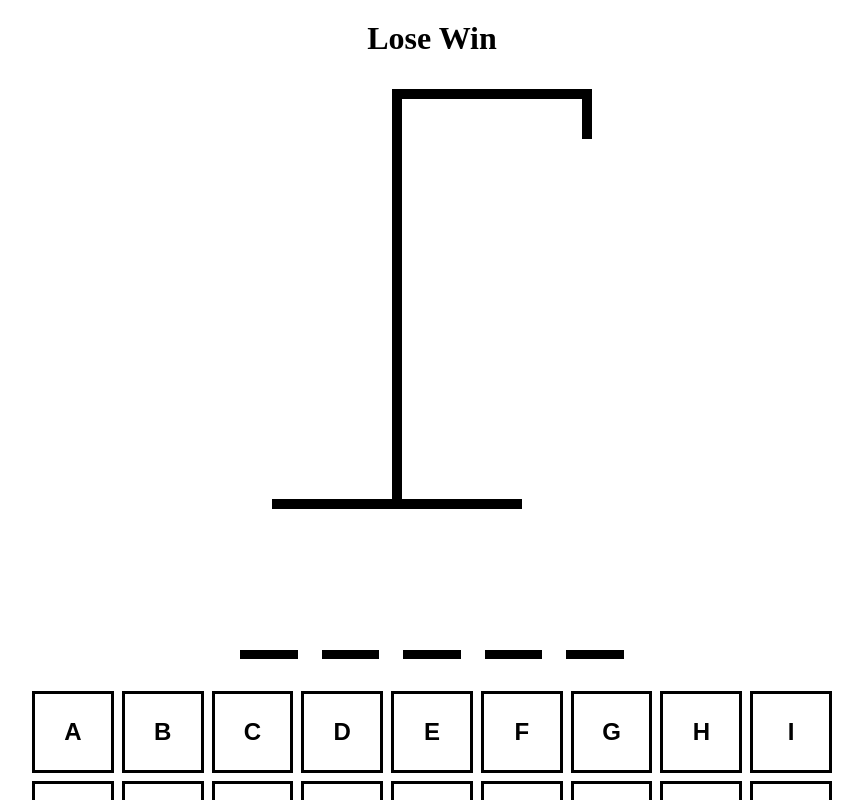
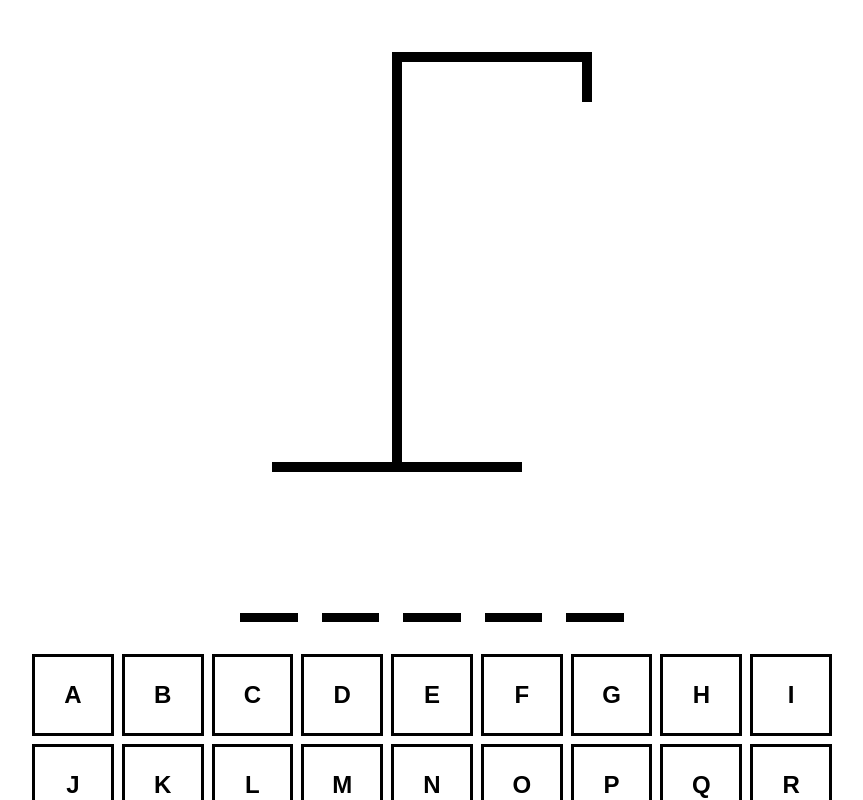
Before and after one commit to OsamaaSayed/Hangman-Game, a React (Vite) app: page / in a window 1280 px wide. Shown: the top 800 px of the page, without its empty margins (208-1071 px from the left). Built offline with nearby package versions, Linux system fonts and the light colour scheme.

Commit message:
🔥 Added Win/Lose Logic

```diff
--- a/src/App.tsx
+++ b/src/App.tsx
@@ -14,7 +14,6 @@ function App() {
   });
   const [guessedLetters, setGuessedLetters] = useState<string[]>([]);
 
-
   const incorrectLetters = guessedLetters.filter(
     (letter) => !wordToGuess.includes(letter)
   );
@@ -23,13 +22,18 @@ function App() {
     wordToGuess.includes(letter)
   );
 
+  const isLoser = incorrectLetters.length >= 6;
+  const isWinner = wordToGuess
+    .split("")
+    .every((letter) => guessedLetters.includes(letter));
+
   const addGuessedLetter = useCallback(
     (letter: string) => {
-      if (guessedLetters.includes(letter)) return;
+      if (guessedLetters.includes(letter) || isLoser || isWinner) return;
 
       setGuessedLetters((prevLetters) => [...prevLetters, letter]);
     },
-    [guessedLetters]
+    [guessedLetters, isLoser, isWinner]
   );
 
   useEffect(() => {
@@ -48,18 +52,25 @@ function App() {
     };
   }, [guessedLetters]);
 
-  console.log("parent render");
+  console.log("wordToGuess", wordToGuess);
+  console.log("guessedLetters", guessedLetters);
+  console.log("correctLetters", correctLetters);
+  console.log("incorrectLetters", incorrectLetters);
 
   return (
     <div className="container">
-      <h2>Lose Win</h2>
+      <h2>
+        {isWinner && "Winner! - Refresh to try again"}
+        {isLoser && "Nice try! - Refresh to try again"}
+      </h2>
 
       <HangmanDrawing numberOfGuesses={incorrectLetters.length} />
-      <HangmanWord wordToGuess={wordToGuess} guessedLetters={guessedLetters} />
+      <HangmanWord wordToGuess={wordToGuess} guessedLetters={guessedLetters} reveal={isLoser} />
       <Keyboard
         activeLetters={correctLetters}
         inActiveLetters={incorrectLetters}
         addGuessedLetter={addGuessedLetter}
+        disabled={isWinner || isLoser}
       />
     </div>
   );
--- a/src/components/HangmanDrawing/HangmanDrawing.tsx
+++ b/src/components/HangmanDrawing/HangmanDrawing.tsx
@@ -14,7 +14,7 @@ const LEFT_LEG = <div className={styles.leftLeg} />;
 const BODY_PARTS = [HEAD, BODY, RIGHT_ARM, LEFT_ARM, RIGHT_LEG, LEFT_LEG];
 
 const HangmanDrawing = ({ numberOfGuesses }: HangmanDrawingProps) => {
-  console.log('Drawing render');
+
 
   return (
     <div style={{ position: "relative" }}>
--- a/src/components/HangmanWord/HangmanWord.tsx
+++ b/src/components/HangmanWord/HangmanWord.tsx
@@ -3,20 +3,26 @@ import styles from "./HangmanWord.module.css";
 type HangmanWordProps = {
   wordToGuess: string;
   guessedLetters: string[];
+  reveal: boolean;
 };
 
-const HangmanWord = ({ wordToGuess, guessedLetters }: HangmanWordProps) => {
-  console.log('Word render');
-
+const HangmanWord = ({
+  wordToGuess,
+  guessedLetters,
+  reveal,
+}: HangmanWordProps) => {
   return (
     <div className={styles.container}>
       {wordToGuess.split("").map((letter, index) => (
         <span key={index} style={{ borderBottom: ".1em solid black" }}>
           <span
             style={{
-              visibility: guessedLetters.includes(letter)
-                ? "visible"
-                : "hidden",
+              visibility:
+                guessedLetters.includes(letter) || reveal
+                  ? "visible"
+                  : "hidden",
+              color:
+                !guessedLetters.includes(letter) && reveal ? "red" : "black",
             }}
           >
             {letter}
--- a/src/components/Keyboard/Keyboard.tsx
+++ b/src/components/Keyboard/Keyboard.tsx
@@ -4,6 +4,7 @@ type KeyboardProps = {
   activeLetters: string[];
   inActiveLetters: string[];
   addGuessedLetter: (letter: string) => void;
+  disabled:boolean
 };
 
 const KEYS = [
@@ -39,8 +40,9 @@ const Keyboard = ({
   activeLetters,
   inActiveLetters,
   addGuessedLetter,
+  disabled
 }: KeyboardProps) => {
-  console.log("keyboard render");
+
 
   return (
     <div className={styles.container}>
@@ -53,7 +55,7 @@ const Keyboard = ({
             className={`${styles.btn}
                ${isActive ? styles.active : ""}
               ${isInActive ? styles.inactive : ""} `}
-            disabled={isActive || isInActive}
+            disabled={isActive || isInActive || disabled}
             key={key}
           >
             {key}
```
